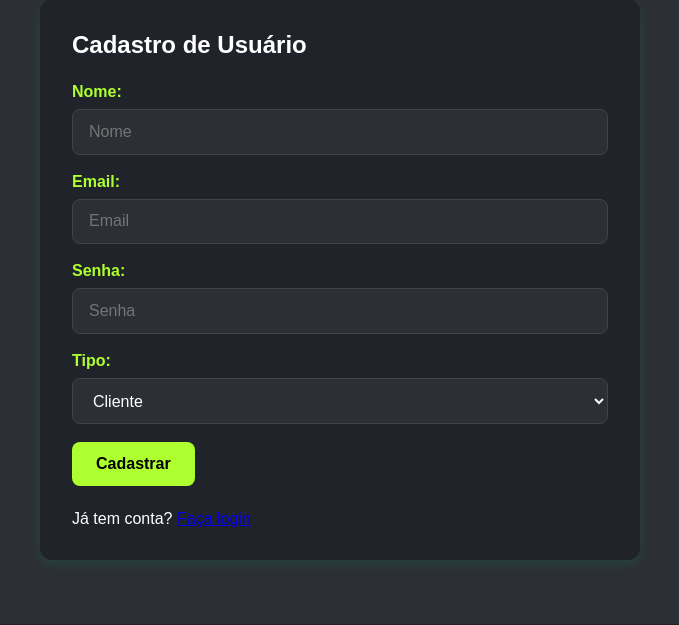
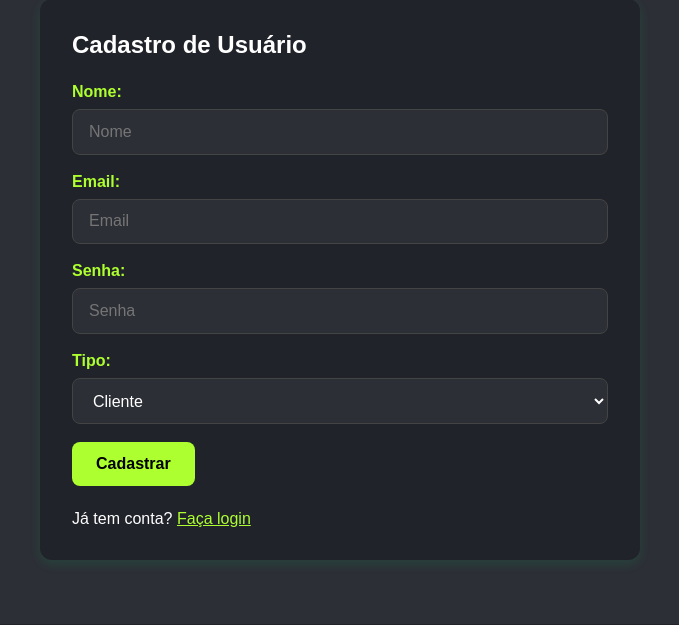
Before and after one commit to Rioske-Nakamura/ecommerce_loja_flex, a Flask app: page /cadastro in a window 1280 px wide. Shown: the part 118-743 px from the top of the page, without its empty margins (300-979 px from the left). Run offline with Flask 3, Linux system fonts and the light colour scheme; some libraries are stand-ins or nearby versions.

Commit message:
agora cabo o login é serio

```diff
--- a/static/style.css
+++ b/static/style.css
@@ -591,6 +591,10 @@ body.dark-mode .price {
 
 }
 
+.form a{
+    color: rgb(36, 125, 167);
+}
+
 body.dark-mode .form {
     background-color: #f0f0f0;
     box-shadow: 0 4px 12px rgba(128, 0, 128, 0.1);
@@ -605,8 +609,15 @@ body.dark-mode .form {
 
 body.dark-mode .form label {
     color: #800080;
+
+}
+.form a{
+    color: #adff2f;
 }
 
+body.dark-mode .form a{
+    color: #800080;
+}
 .form input,
 .form textarea,
 .form select {
```
